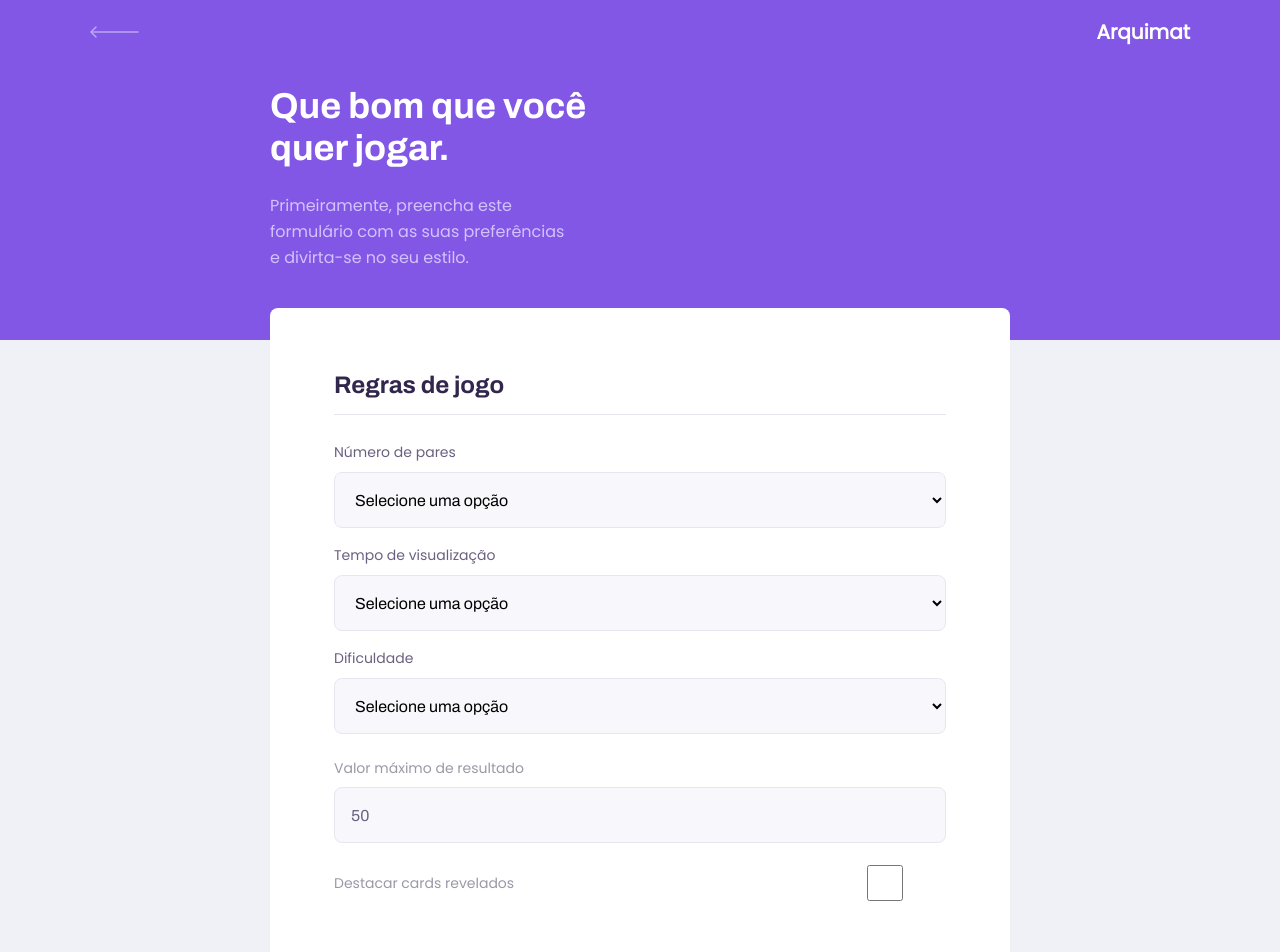
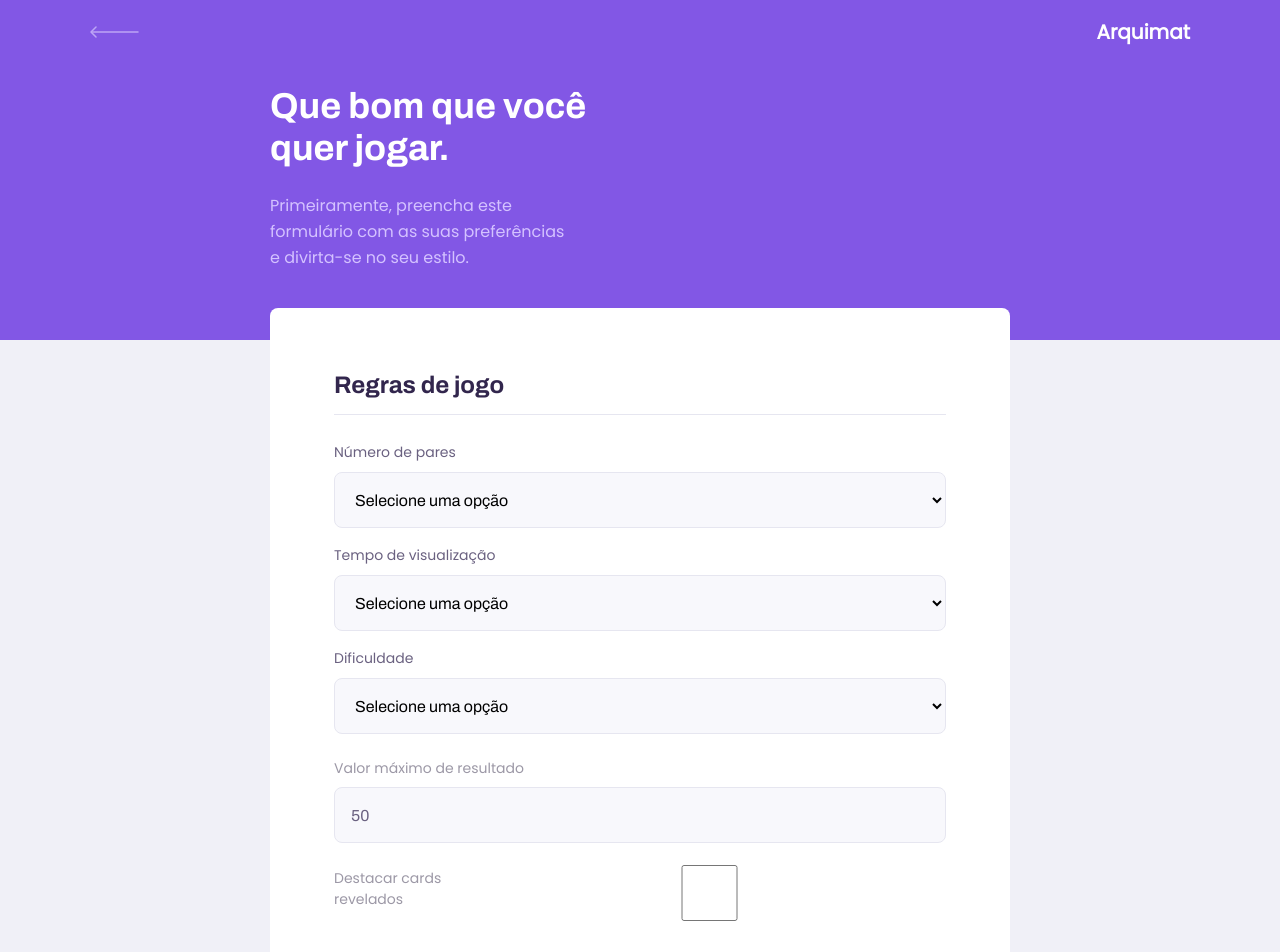
Before and after one commit to Mikael-R/arquimat, a React (Create React App) app: page /start-party in a window 1280 px wide. Shown: the top 952 px of the page. Built offline with nearby package versions, Linux system fonts and the light colour scheme.

Commit message:
refactor: 💡 remove unnused properties

```diff
--- a/src/components/Input/index.tsx
+++ b/src/components/Input/index.tsx
@@ -24,7 +24,7 @@ const Input: React.FC<InputProps> = ({
     }
   >
     <label htmlFor={name}>{label}</label>
-    <input type="text" id={name} {...rest} />
+    <input type="text" name={name} id={name} {...rest} />
   </div>
 );
 
--- a/src/components/Input/styles.css
+++ b/src/components/Input/styles.css
@@ -25,14 +25,6 @@
   font: 1.6rem Archivo;
 }
 
-.input-block input[type='checkbox'] {
-  width: 20%;
-  height: 3.6rem;
-  margin-top: 0.8rem;
-  margin-bottom: 0.8rem;
-  cursor: pointer;
-}
-
 .input-block:focus-within::after {
   width: calc(100% - 3.2rem);
   height: 2px;
```
